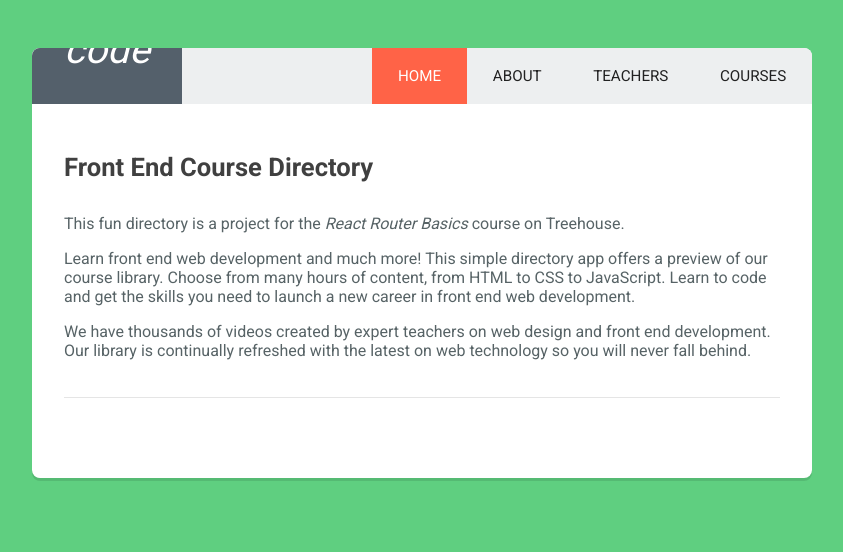
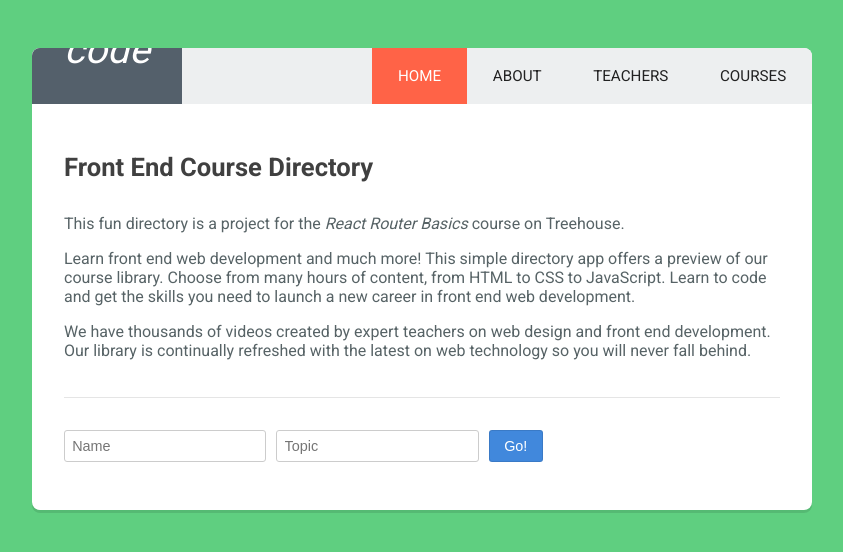
Before and after one commit to andreitodoruts/Course-Directory-with-React-Routing, a React (Create React App) app: page / in a window 1280 px wide. Shown: the top 552 px of the page, without its empty margins (218-1061 px from the left). Built offline with nearby package versions, Linux system fonts and the light colour scheme.

Commit message:
[TASK] using form to create url paths

```diff
--- a/src/components/Home.js
+++ b/src/components/Home.js
@@ -1,6 +1,18 @@
 import React, { Component } from 'react';
 
 class Home extends Component {
+
+  handleSubmit = e => {
+    e.preventDefault();
+
+    let teacherName = this.name.value;
+    let teacherTopic = this.topic.value;
+
+    let path = `teachers/${teacherTopic}/${teacherName}`;
+
+    this.props.history.push(path);
+
+  }
 
   render() {
     return (
@@ -10,7 +22,11 @@
         <p>Learn front end web development and much more! This simple directory app offers a preview of our course library. Choose from many hours of content, from HTML to CSS to JavaScript. Learn to code and get the skills you need to launch a new career in front end web development.</p>
         <p>We have thousands of videos created by expert teachers on web design and front end development. Our library is continually refreshed with the latest on web technology so you will never fall behind.</p>
         <hr />
-
+        <form onSubmit={this.handleSubmit}>
+          <input type="text" placeholder="Name" ref={(input) => this.name = input}/>
+          <input type="text" placeholder="Topic" ref={(input) => this.topic = input}/>
+          <button type="submit">Go!</button>
+        </form>
       </div>
     );
   }
```
